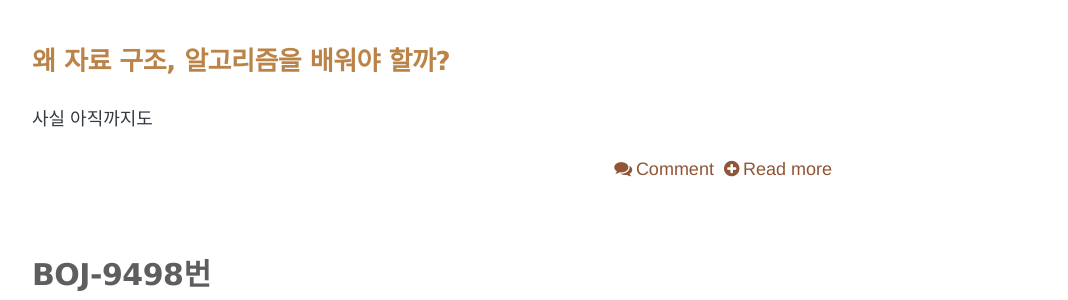
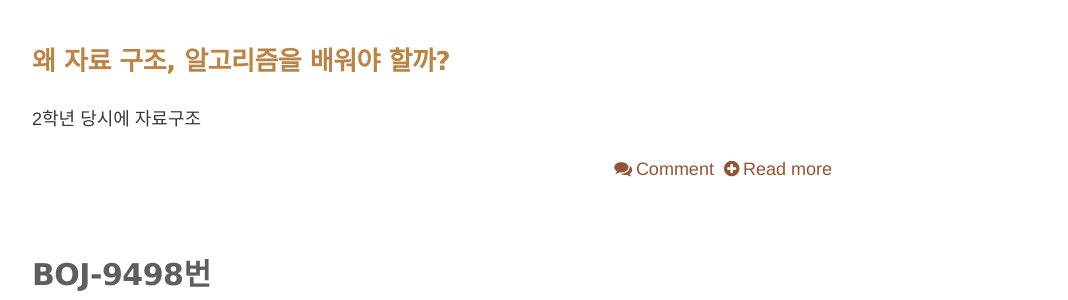
Before and after one commit to HaeUlNam/HaeUlNam.github.io, a Jekyll site: the page built from blog/index.html, in a window 1280 px wide and 1337 px high. Shown: the part 230-530 px from the top of the window, without its empty margins (208-1276 px from the left). Built offline with Jekyll 4.4.1, drawn with Linux system fonts in a browser that asks for light colours; nearby versions of some CDN libraries; the list of posts is cut into pages by our own code; comment, search, counter and statistics services are not loaded.

Commit message:
modify..

```diff
--- a/_posts/algorithm/2018-01-26-Implementation-Schedule.md
+++ b/_posts/algorithm/2018-01-26-Implementation-Schedule.md
@@ -9,4 +9,4 @@ comments: true
 
 ## 왜 자료 구조, 알고리즘을 배워야 할까?
 
-사실 아직까지도
+2학년 당시에 자료구조
```
